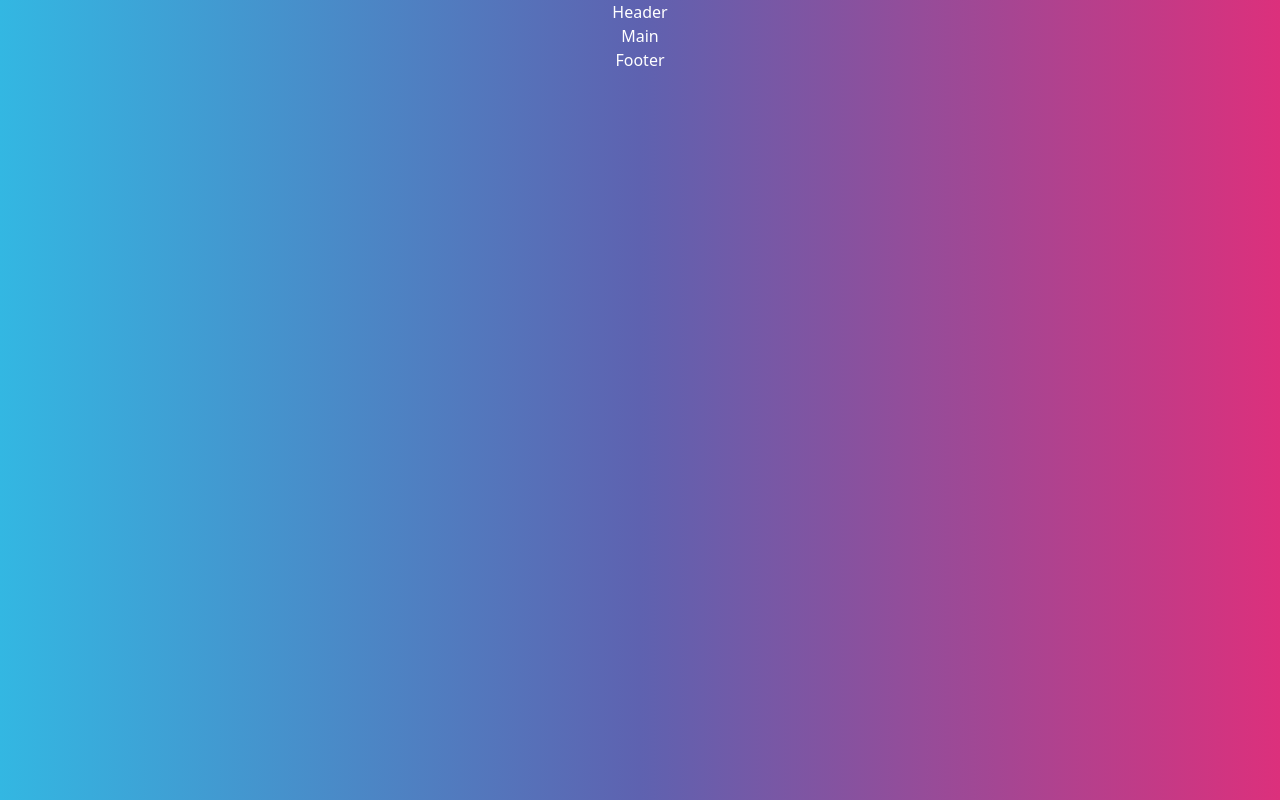
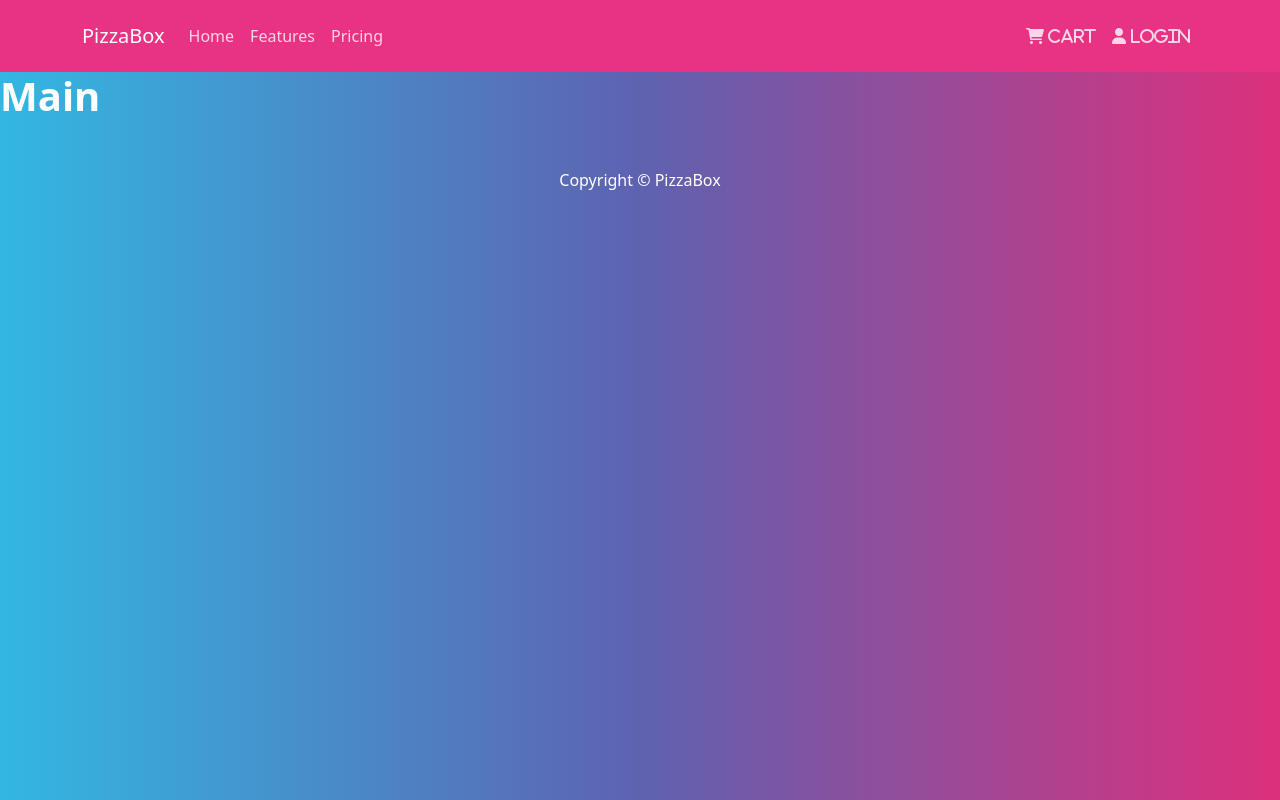
Before and after one commit to AkoviMensah/pizzabox-web, a React (Create React App) app: page / in a window 1280 px wide. Built offline with nearby package versions, Linux system fonts and the light colour scheme.

Commit message:
added Header and Footer

```diff
--- a/public/index.html
+++ b/public/index.html
@@ -15,6 +15,13 @@
       user's mobile device or desktop. See https://developers.google.com/web/fundamentals/web-app-manifest/
     -->
     <link rel="manifest" href="%PUBLIC_URL%/manifest.json" />
+    <link
+      rel="stylesheet"
+      href="https://cdnjs.cloudflare.com/ajax/libs/font-awesome/6.1.2/css/all.min.css"
+      integrity="sha512-1sCRPdkRXhBV2PBLUdRb4tMg1w2YPf37qatUFeS7zlBy7jJI8Lf4VHwWfZZfpXtYSLy85pkm9GaYVYMfw5BC1A=="
+      crossorigin="anonymous"
+      referrerpolicy="no-referrer"
+    />
     <!--
       Notice the use of %PUBLIC_URL% in the tags above.
       It will be replaced with the URL of the `public` folder during the build.
--- a/src/App.css
+++ /dev/null
@@ -1,38 +0,0 @@
-.App {
-  text-align: center;
-}
-
-.App-logo {
-  height: 40vmin;
-  pointer-events: none;
-}
-
-@media (prefers-reduced-motion: no-preference) {
-  .App-logo {
-    animation: App-logo-spin infinite 20s linear;
-  }
-}
-
-.App-header {
-  background-color: #282c34;
-  min-height: 100vh;
-  display: flex;
-  flex-direction: column;
-  align-items: center;
-  justify-content: center;
-  font-size: calc(10px + 2vmin);
-  color: white;
-}
-
-.App-link {
-  color: #61dafb;
-}
-
-@keyframes App-logo-spin {
-  from {
-    transform: rotate(0deg);
-  }
-  to {
-    transform: rotate(360deg);
-  }
-}
--- a/src/App.js
+++ b/src/App.js
@@ -1,11 +1,12 @@
-import './App.css';
+import Footer from './app/layout/Footer';
+import Header from './app/layout/Header';
 
 function App() {
   return (
-    <div className='App'>
-      <header> Header</header>
-      <main> Main</main>
-      <footer> Footer </footer>
+    <div>
+      <Header />
+      <h1> Main </h1>
+      <Footer />
     </div>
   );
 }
--- /dev/null
+++ b/src/app/layout/Footer.jsx
@@ -0,0 +1,18 @@
+import React from 'react'
+import { Col, Container, Row } from 'react-bootstrap'
+
+const Footer = () => {
+    return (
+        <footer>
+            <Container>
+                <Row>
+                    <Col className='text-center py-3'>
+                        Copyright &copy; PizzaBox
+                    </Col>
+                </Row>
+            </Container>
+        </footer>
+    )
+}
+
+export default Footer
--- /dev/null
+++ b/src/app/layout/Header.jsx
@@ -0,0 +1,25 @@
+import React from 'react'
+import { Container, Nav, Navbar } from 'react-bootstrap'
+
+const Header = () => {
+    return (
+        <header>
+            <Navbar bg="primary" variant="dark">
+                <Container>
+                    <Navbar.Brand href="#home">PizzaBox</Navbar.Brand>
+                    <Nav className="me-auto">
+                        <Nav.Link href="#home">Home</Nav.Link>
+                        <Nav.Link href="#features">Features</Nav.Link>
+                        <Nav.Link href="#pricing">Pricing</Nav.Link>
+                    </Nav>
+                    <Nav className="ml-auto">
+                        <Nav.Link href="#home"><i className='fas fa-shopping-cart'> Cart</i></Nav.Link>
+                        <Nav.Link href="#features"><i className='fas fa-user'> Login</i></Nav.Link>
+                    </Nav>
+                </Container>
+            </Navbar>
+        </header>
+    )
+}
+
+export default Header
--- a/src/index.js
+++ b/src/index.js
@@ -1,7 +1,7 @@
 import React from 'react';
 import ReactDOM from 'react-dom/client';
+import App from './App';
 import './style.css';
-import App from './App';
 import './bootstrap.min.css';
 
 const root = ReactDOM.createRoot(document.getElementById('root'));
--- a/src/style.css
+++ b/src/style.css
@@ -1,13 +1,3 @@
-body {
-  margin: 0;
-  font-family: -apple-system, BlinkMacSystemFont, 'Segoe UI', 'Roboto', 'Oxygen',
-    'Ubuntu', 'Cantarell', 'Fira Sans', 'Droid Sans', 'Helvetica Neue',
-    sans-serif;
-  -webkit-font-smoothing: antialiased;
-  -moz-osx-font-smoothing: grayscale;
+main {
+  min-height: 80vh;
 }
-
-code {
-  font-family: source-code-pro, Menlo, Monaco, Consolas, 'Courier New',
-    monospace;
-}
```
